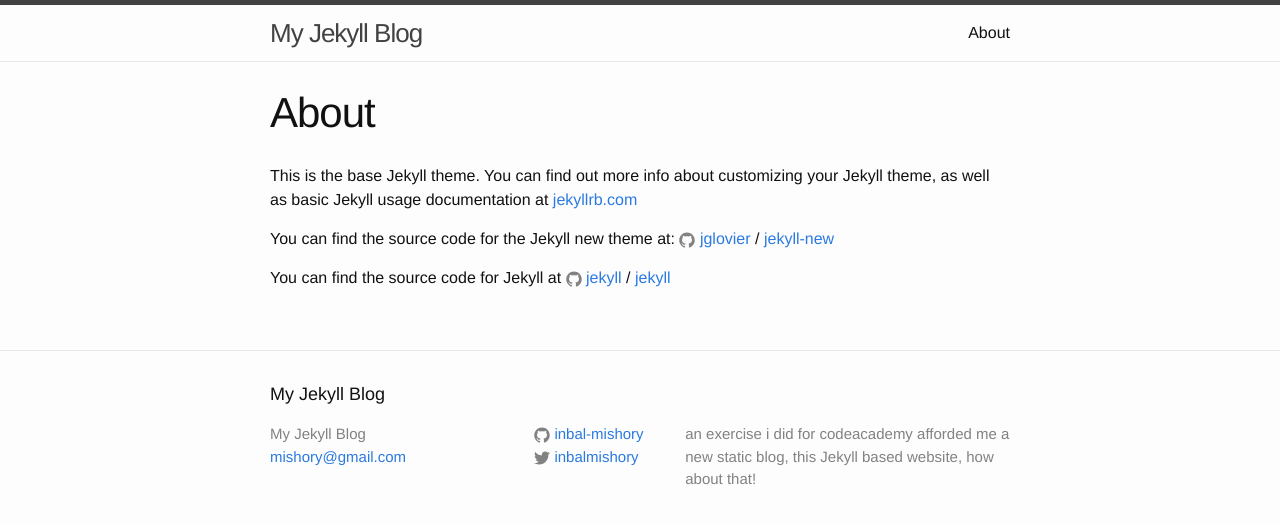
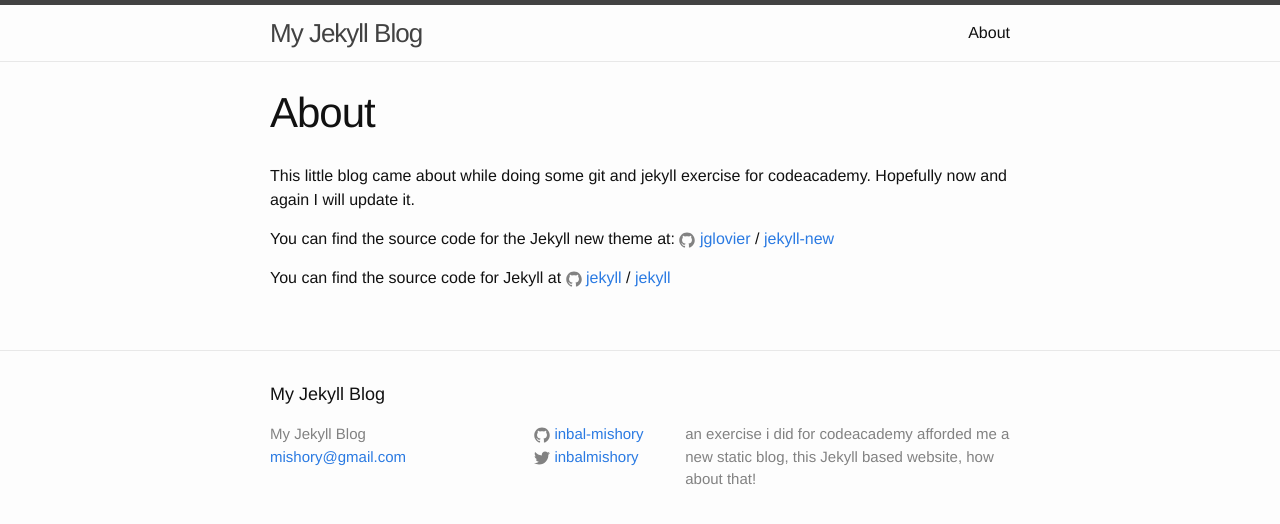
Before and after one commit to inbal-mishory/codeAcademyJeckyllExercise, a Jekyll site: the page built from about.md, in a window 1280 px wide. Shown: the top 524 px of the page. Built offline with Jekyll 4.4.1, drawn with Linux system fonts in a browser that asks for light colours.

Commit message:
Update about file

```diff
--- a/about.md
+++ b/about.md
@@ -4,7 +4,8 @@
 permalink: /about/
 ---
 
-This is the base Jekyll theme. You can find out more info about customizing your Jekyll theme, as well as basic Jekyll usage documentation at [jekyllrb.com](http://jekyllrb.com/)
+This little blog came about while doing some git and jekyll exercise for codeacademy.
+Hopefully now and again I will update it.
 
 You can find the source code for the Jekyll new theme at:
 {% include icon-github.html username="jglovier" %} /
```
